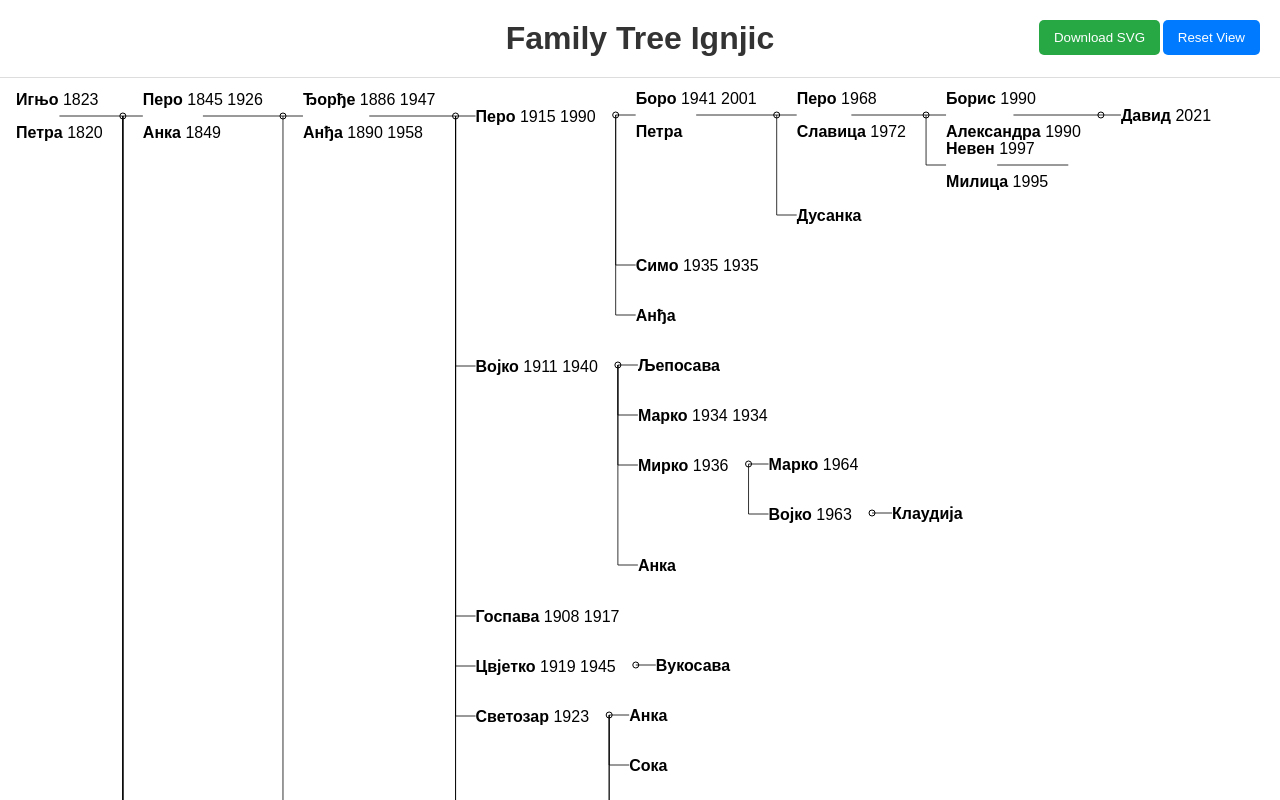
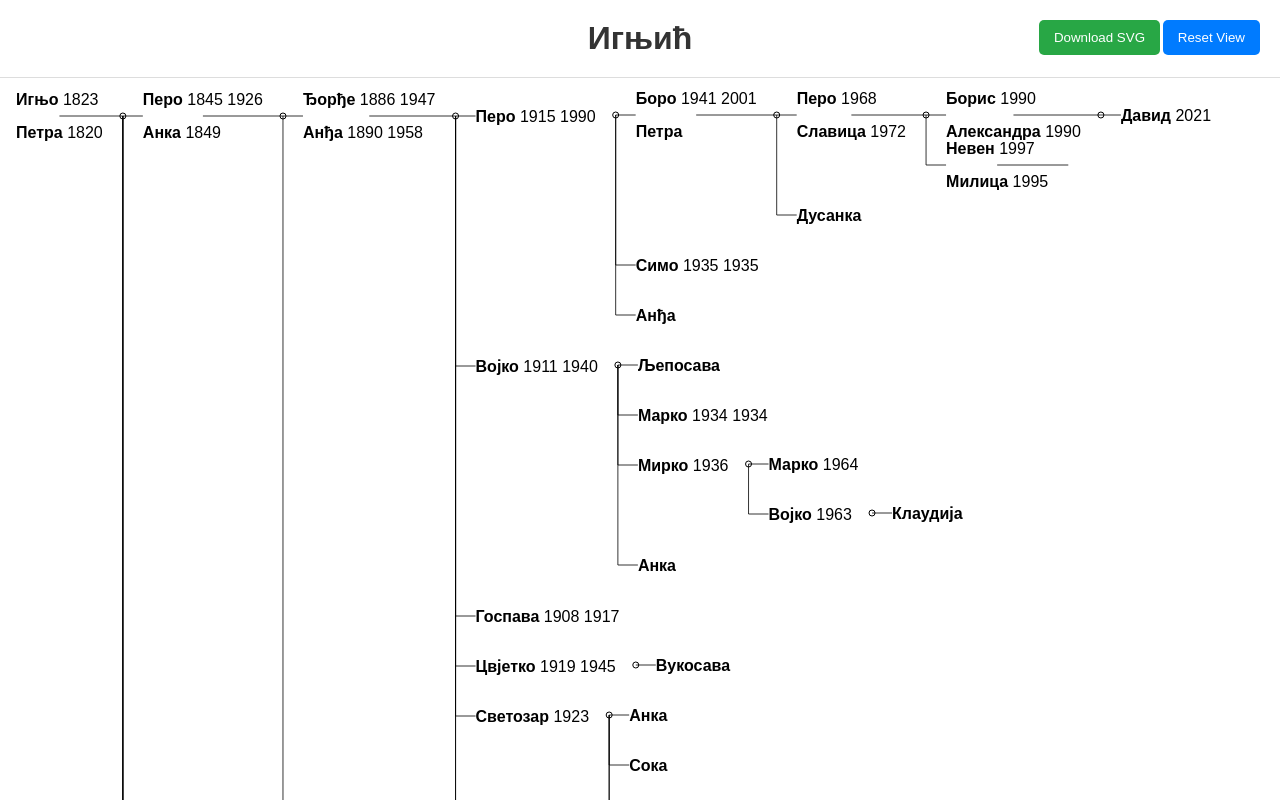
Before and after one commit to Exotic308/family-tree-visualizer-js-svg, a plain HTML site: page index.html in a window 1280 px wide. Drawn offline with Linux system fonts and the light colour scheme.

Commit message:
Update index for cyrilic

```diff
--- a/index.html
+++ b/index.html
@@ -3,12 +3,12 @@
 <head>
     <meta charset="UTF-8">
     <meta name="viewport" content="width=device-width, initial-scale=1.0">
-    <title>Family Tree Ignjic</title>
+    <title>Игњић</title>
     <link rel="stylesheet" href="styles.css">
 </head>
 <body>
     <div id="family-tree-container">
-        <h1>Family Tree Ignjic</h1>
+        <h1>Игњић</h1>
         <button id="reset-view-btn" style="position: absolute; top: 20px; right: 20px; z-index: 20; padding: 10px 15px; background: #007bff; color: white; border: none; border-radius: 5px; cursor: pointer;">Reset View</button>
         <button id="download-svg-btn" style="position: absolute; top: 20px; right: 120px; z-index: 20; padding: 10px 15px; background: #28a745; color: white; border: none; border-radius: 5px; cursor: pointer;">Download SVG</button>
         <svg id="family-tree-svg" width="100%" height="1200"></svg>
```
